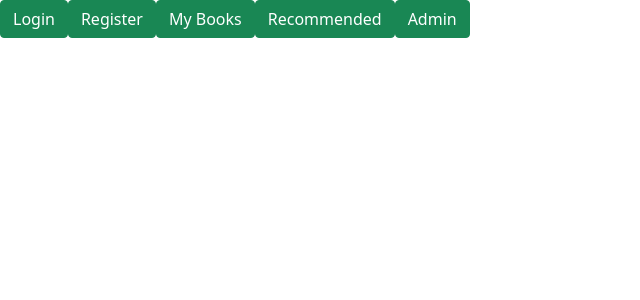
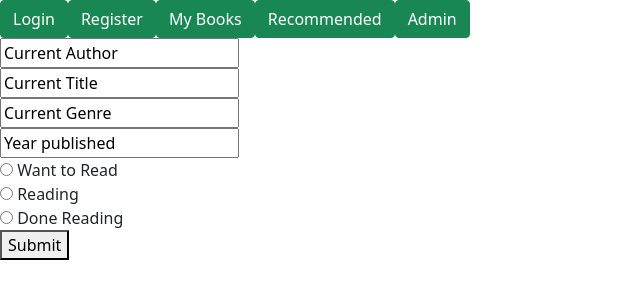
Before and after one commit to EdwardV-dev/BookClubProject, a React (Create React App) app in the folder src/client(react)/bookclub-frontend/: page /add in a window 1280 px wide. Shown: the top 300 px of the page, without its empty margins (0-640 px from the left). Built offline with nearby package versions, Linux system fonts and the light colour scheme.

Commit message:
Created add, edit books for user and admin, and recommendation components.

```diff
--- a/src/client(react)/bookclub-frontend/src/App.js
+++ b/src/client(react)/bookclub-frontend/src/App.js
@@ -6,6 +6,10 @@ import MyBooks from './components/MyBooks';
 import Login from './components/Login';
 import Register from './components/Register';
 import Admin from './components/Admin';
+import Recommend from './components/Recommend';
+import EditUserBooks from './components/EditUserBooks';
+import EditAdminBooks from './components/EditAdminBooks';
+import AddBook from './components/AddBook';
 
 class App extends React.Component {
   render() {
@@ -27,8 +31,24 @@ class App extends React.Component {
             <Register />
           </Route>
 
+          <Route path="/add">
+            <AddBook />
+          </Route>
+
           <Route path="/admin">
             <Admin />
+          </Route>
+
+          <Route path="/recommend">
+            <Recommend />
+          </Route>
+
+          <Route path="/booksUser">
+            <EditUserBooks />
+          </Route>
+
+          <Route path="/booksAdmin">
+            <EditAdminBooks />
           </Route>
 
           <Route exact path="/">
--- /dev/null
+++ b/src/client(react)/bookclub-frontend/src/components/AddBook.js
@@ -0,0 +1,45 @@
+import { Link, useHistory } from "react-router-dom";
+
+function AddBook() {
+
+    const history = useHistory();
+
+    const handleSubmit = async (event) => {
+        event.preventDefault();
+
+        history.push("/books");
+    }
+
+    return (
+        <form onSubmit={handleSubmit}>
+        <div>
+            <input type="text" id="author" name="author" value="Current Author" />
+        </div>
+        <div>
+            <input type="text" id="title" name="title" value="Current Title" />
+        </div>
+        <div>
+            <input type="text" id="genre" name="genre" value="Current Genre" />
+        </div>
+        <div>
+            <input type="text" id="year" name="year" value="Year published" />
+        </div>
+
+        <div>
+            <input type="radio" value="WantToRead" name="status" /> Want to Read
+        </div>
+        <div>
+            <input type="radio" value="Reading" name="status" /> Reading
+        </div>
+        <div>
+            <input type="radio" value="DoneReading" name="status" /> Done Reading
+        </div>
+
+        <div>
+            <button type="submit">Submit</button>
+        </div>
+    </form>
+    );
+}
+
+export default AddBook;
--- /dev/null
+++ b/src/client(react)/bookclub-frontend/src/components/EditAdminBooks.js
@@ -0,0 +1,35 @@
+import { Link, useHistory } from "react-router-dom";
+
+function EditAdminBooks() {
+
+    const history = useHistory();
+
+    const handleSubmit = async (event) => {
+        event.preventDefault();
+
+        history.push("/admin");
+    }
+
+    return (
+        <form onSubmit={handleSubmit}>
+            <div>
+                <input type="text" id="author" name="author" value="Current Author" />
+            </div>
+            <div>
+                <input type="text" id="title" name="title" value="Current Title" />
+            </div>
+            <div>
+                <input type="text" id="genre" name="genre" value="Current Genre" />
+            </div>
+            <div>
+                <input type="text" id="year" name="year" value="Year published" />
+            </div>
+
+            <div>
+                <button type="submit">Submit</button>
+            </div>
+        </form>
+    );
+}
+
+export default EditAdminBooks;
--- /dev/null
+++ b/src/client(react)/bookclub-frontend/src/components/EditUserBooks.js
@@ -0,0 +1,39 @@
+import { Link, useHistory } from "react-router-dom";
+
+function EditUserBooks() {
+
+    const history = useHistory();
+
+    const handleSubmit = async (event) => {
+        event.preventDefault();
+
+        history.push("/books");
+    }
+
+    return (
+        <>
+        <div>
+            <label>Book Title</label>
+        </div>
+        <div>
+            <form onSubmit={handleSubmit}>
+                <div>
+                    <input type="radio" value="WantToRead" name="status" /> Want to Read
+                </div>
+                <div>
+                    <input type="radio" value="Reading" name="status" /> Reading
+                </div>
+                <div>
+                    <input type="radio" value="DoneReading" name="status" /> Done Reading
+                </div>
+
+                <div>
+                    <button type="submit">Submit</button>
+                </div>
+            </form>
+        </div>
+        </>
+    );
+}
+
+export default EditUserBooks;
--- /dev/null
+++ b/src/client(react)/bookclub-frontend/src/components/Recommend.js
@@ -0,0 +1,37 @@
+
+
+function Recommend() {
+
+
+    return (
+        <>
+
+            <table className="table table-striped table-dark table-hover">
+                <thead>
+                    <tr>
+                        <th scope="col">Book Title</th>
+                        <th scope="col">Book Author</th>
+                        <th scope="col">Genre</th>
+                        <th scope="col">Year Published</th>
+                    </tr>
+                </thead>
+                <tbody>
+                    <tr>
+                        <td>test1</td>
+                        <td>test1</td>
+                        <td>test1</td>
+                        <td>test1</td>
+                            <div className="float-right">
+                                <button className="btn btn-primary btn-sm">
+                                    Add to My Book List
+                                </button>
+                            </div>
+
+                    </tr>
+                </tbody>
+            </table>
+        </>
+    )
+}
+
+export default Recommend;
```
